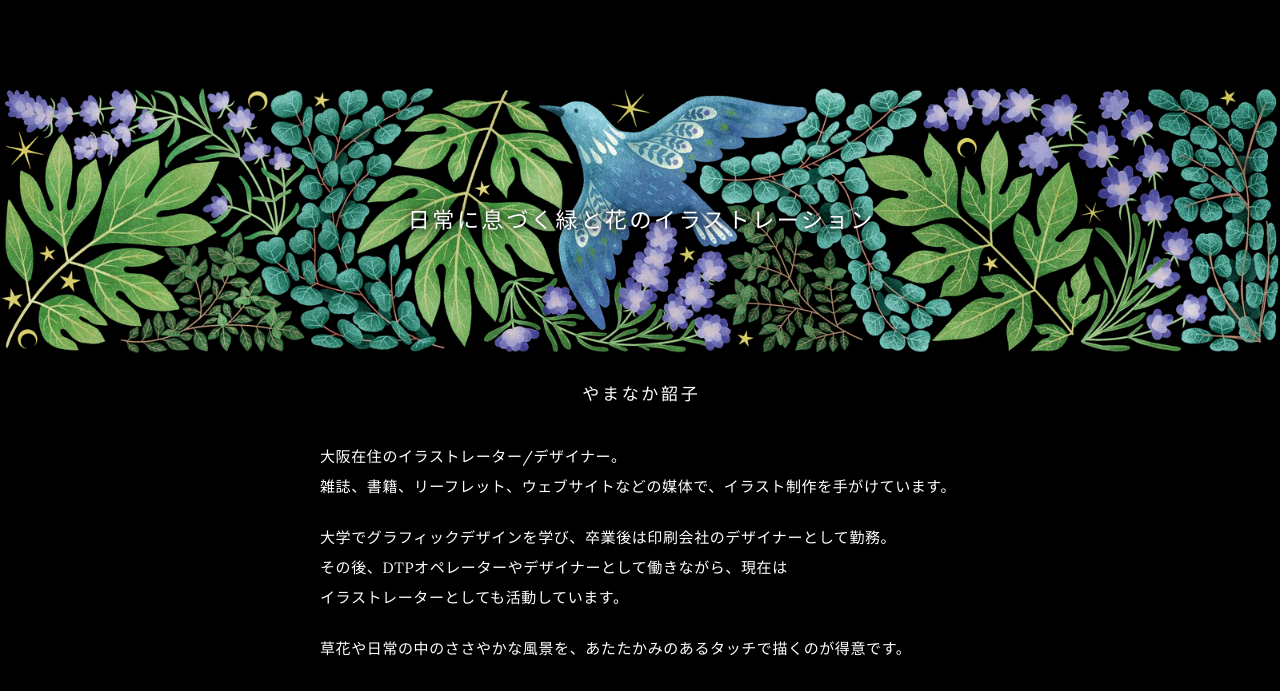
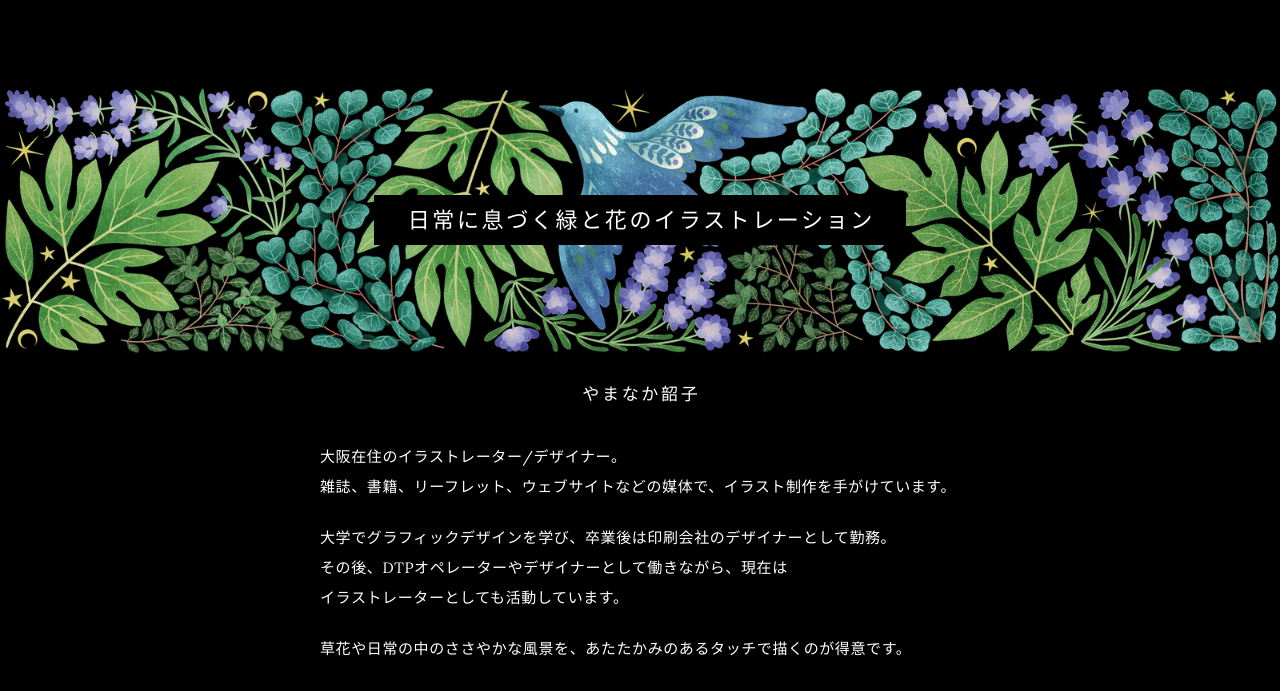
Before and after one commit to sh0wk0-dev/portfolio, a plain HTML site: page profile.html in a window 1280 px wide. Shown: the part 41-732 px from the top of the page. Drawn offline with Linux system fonts and the light colour scheme.

Commit message:
Profile: キャッチコピーを黒い細長い四角の中に入れる
Co-Authored-By: Claude Sonnet 5.5 <noreply@anthropic.com>

```diff
--- a/profile.html
+++ b/profile.html
@@ -29,7 +29,7 @@
   <section lang="ja">
     <div class="hero">  <!-- 画像と、その中央に重ねるキャッチコピー -->
       <img class="photo" src="img/profile.webp" srcset="img/profile.webp 1600w, img/profile-2800.webp 2800w" sizes="100vw" width="1600" height="333" alt="葉と花の中を飛ぶ青い鳥のイラスト">  <!-- 元画像 prof.png(5510x1148)を 1600px / 2800px 幅に縮小。画面の幅に合わせて、ブラウザが選ぶ -->
-      <p class="lead">日常に息づく<wbr>緑と花の<wbr>イラストレーション</p>
+      <p class="lead"><span>日常に息づく<wbr>緑と花の<wbr>イラストレーション</span></p>
     </div>
     <p class="name">やまなか韶子</p>
     <p>大阪在住の<wbr>イラストレーター/<wbr>デザイナー。<br>
--- a/site.css
+++ b/site.css
@@ -58,11 +58,12 @@ body { font-family: "Lora", "Hiragino Mincho ProN", "Yu Mincho", serif; }  /* Lo
 .profile section[lang="en"] p { line-height: 1.8; letter-spacing: .02em; }
 .profile .hero { position: relative; width: 100vw; margin: 0 0 24px calc(50% - 50vw); }  /* 名前の上の画像の枠(ブラウザの左右いっぱい) */
 .profile .photo { display: block; width: 100%; max-width: none; height: auto; }  /* 横長の絵(比率はそのまま) */
-/* キャッチコピー: 画像の天地左右の中央に重ねる。text-shadow = 絵の上でも読めるよう、文字の周りをうっすら暗くする */
-.profile .lead { position: absolute; inset: 0; margin: 0; padding: 0 16px 0 calc(16px + .12em);
+/* キャッチコピー: 画像の天地左右の中央に、黒い細長い四角に入れて重ねる */
+.profile .lead { position: absolute; inset: 0; margin: 0; padding: 0 12px;
   display: flex; align-items: center; justify-content: center; text-align: center;
-  font-size: clamp(15px, 2.6vw, 22px); line-height: 1.6; letter-spacing: .12em;
-  text-shadow: 0 0 6px rgba(0, 0, 0, .9), 0 0 14px rgba(0, 0, 0, .7); }
+  font-size: clamp(14px, 2.6vw, 22px); line-height: 1.6; letter-spacing: .12em; }
+.profile .lead span { background: #000; padding: .35em 1.4em .35em calc(1.4em + .12em); }  /* 黒い四角。.35em = 上下の余白、1.4em = 左右の余白(+.12em は字間による右寄りを打ち消す) */
+@media (max-width: 480px) { .profile .lead span { padding: .3em .8em .3em calc(.8em + .12em); } }  /* スマホでは左右の余白を詰める */
 .profile-page { overflow-x: clip; }  /* 100vw にスクロールバーの幅が含まれる分、横にはみ出さないよう切る(sticky のメニューは効いたまま) */
 .profile .name { font-size: 17px; letter-spacing: .16em; margin-bottom: 1.8em; text-align: center; padding-left: .16em; }  /* 名前(中央揃え。padding-left は字間による右寄りを打ち消す。margin-bottom = 下の本文との間) */
 .profile .contact { margin-top: 2em; }
```
